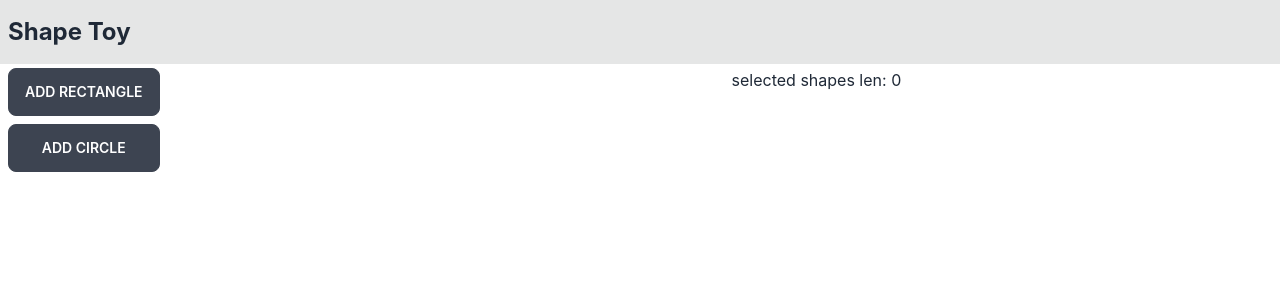
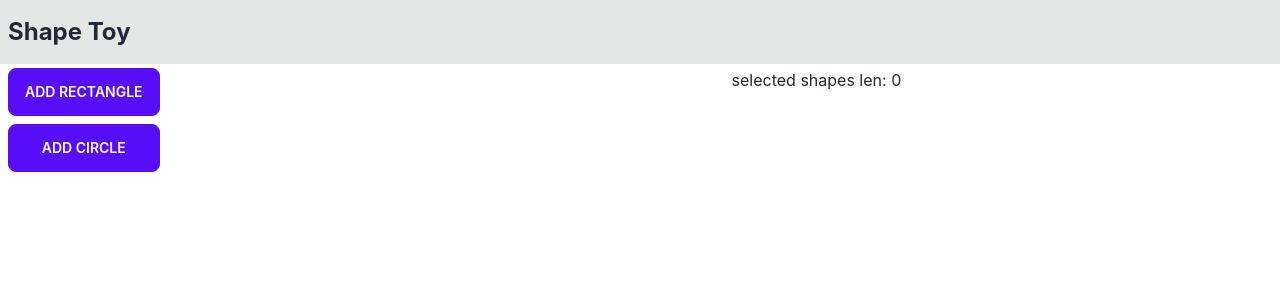
Before and after one commit to jackfrate/shape-toy, a React (Create React App) app: page / in a window 1280 px wide. Shown: the top 300 px of the page. Built offline with nearby package versions, Linux system fonts and the light colour scheme.

Commit message:
fix styles

```diff
--- a/src/components/container/Container.tsx
+++ b/src/components/container/Container.tsx
@@ -34,7 +34,7 @@ const Container = () => {
                 {/* Create shape menu */}
                 <div className="flex flex-col gap-2">
                     <div
-                        className="btn"
+                        className="btn btn-primary"
                         onClick={() => {
                             const newRectangle: RectangleData = {
                                 id: "",
@@ -53,7 +53,7 @@ const Container = () => {
                         Add Rectangle
                     </div>
                     <div
-                        className="btn"
+                        className="btn btn-primary"
                         onClick={() => {
                             const newCircle: CircleData = {
                                 id: "",
--- a/src/components/editors/CircleEditor.tsx
+++ b/src/components/editors/CircleEditor.tsx
@@ -8,7 +8,7 @@ type Props = {
 const CircleEditor: React.FC<Props> = ({ shapeData, onShapeUpdate }: Props) => {
     return (
         <div className="flex flex-col">
-            <div className="flex flex-row gap-8 pl-4 items-center">
+            <div className="flex flex-row gap-8 items-center">
                 <div className="font-bold">Radius</div>
                 <input
                     type="range"
--- a/src/components/editors/RectEditor.tsx
+++ b/src/components/editors/RectEditor.tsx
@@ -7,8 +7,8 @@ type Props = {
 
 const RectEditor: React.FC<Props> = ({ shapeData, onShapeUpdate }: Props) => {
     return (
-        <div className="flex flex-col">
-            <div className="flex flex-row gap-8 pl-4 items-center">
+        <div className="flex flex-col gap-4">
+            <div className="flex flex-row gap-8 items-center">
                 <div className="font-bold">Width</div>
                 <input
                     type="range"
@@ -24,9 +24,8 @@ const RectEditor: React.FC<Props> = ({ shapeData, onShapeUpdate }: Props) => {
                         })
                     }
                 />
-                <div className="font-bold">Center x</div>
             </div>
-            <div className="flex flex-row gap-8 pl-4 items-center">
+            <div className="flex flex-row gap-8 items-center">
                 <div className="font-bold">Height</div>
                 <input
                     type="range"
@@ -42,7 +41,6 @@ const RectEditor: React.FC<Props> = ({ shapeData, onShapeUpdate }: Props) => {
                         })
                     }
                 />
-                <div className="font-bold">Center x</div>
             </div>
         </div>
     );
```
